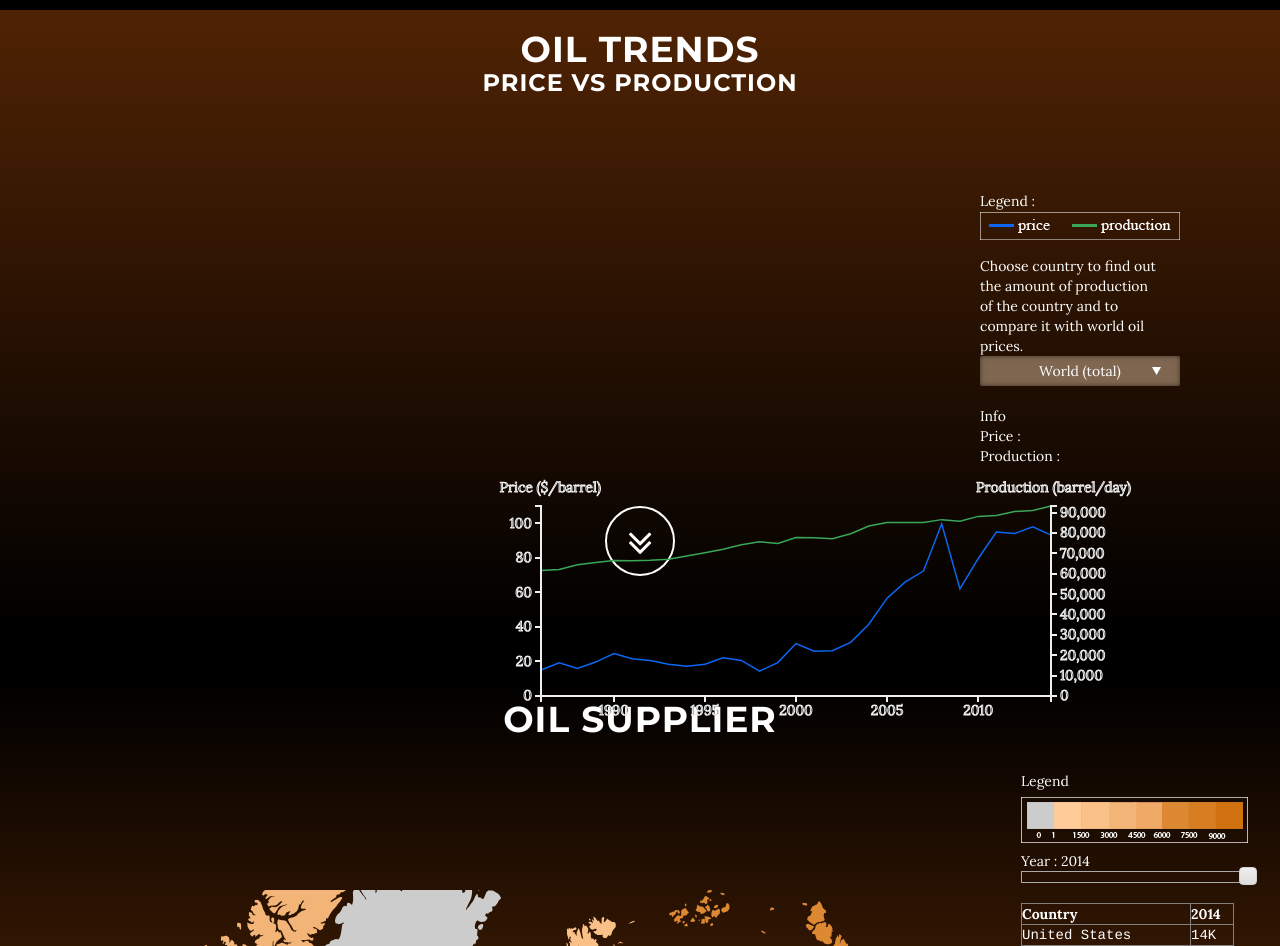
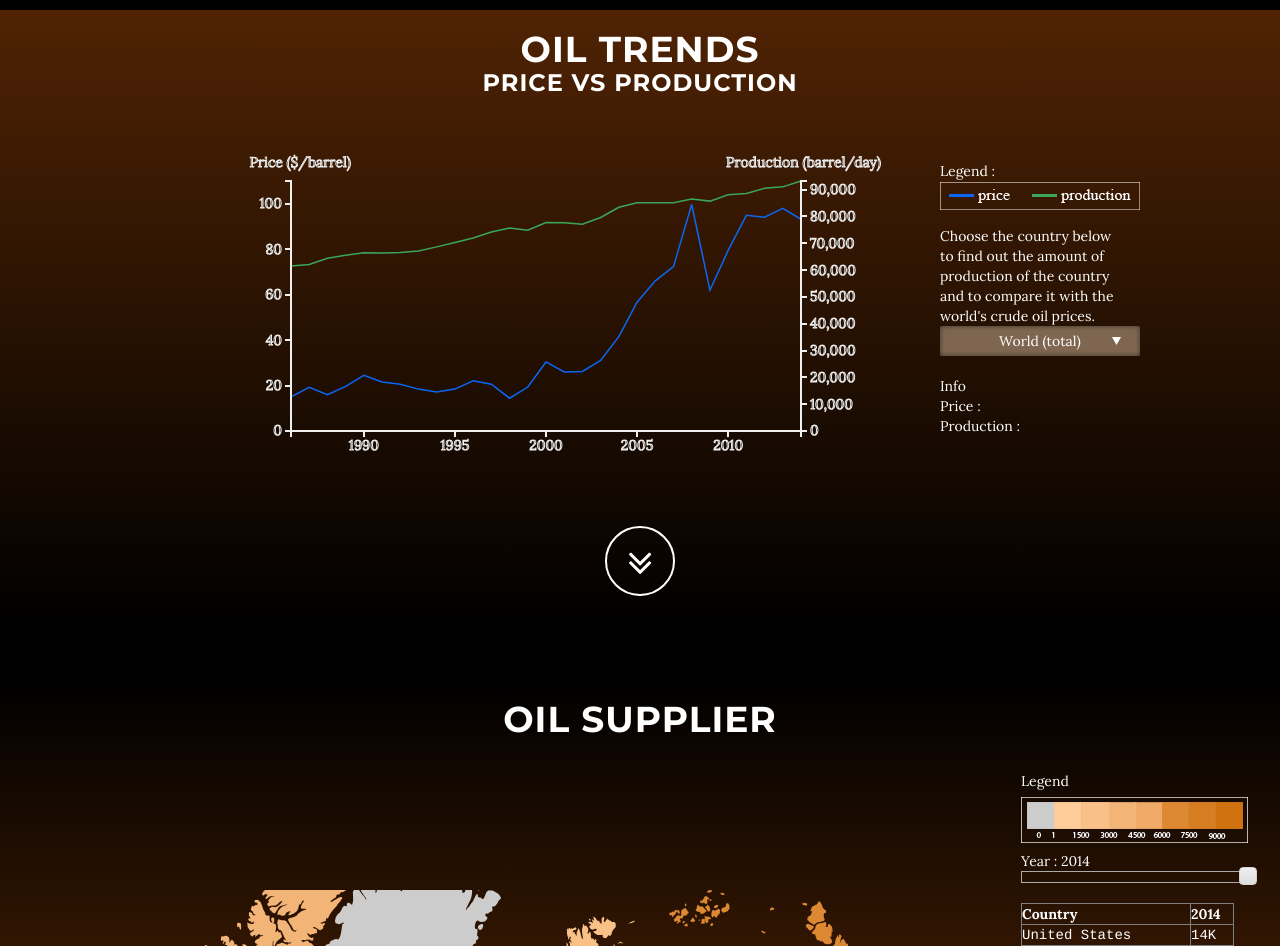
Before and after one commit to rakhmatullahyoga/OilFacts, a plain HTML site: page index.html in a window 1280 px wide. Shown: the part 840-1786 px from the top of the page. Drawn offline with Linux system fonts and the light colour scheme.

Commit message:
rapiin dikit

```diff
--- a/css/grayscale.css
+++ b/css/grayscale.css
@@ -38,7 +38,7 @@ h1 {
 }
 
 h3 {
-    margin: 0 0 70px;
+    margin: 0 0 40px;
     text-transform: uppercase;
     font-family: Montserrat,"Helvetica Neue",Helvetica,Arial,sans-serif;
     font-weight: 700;
--- a/css/oilfacts.css
+++ b/css/oilfacts.css
@@ -93,7 +93,9 @@ body {
 #map svg{
 }
 #charts {
-	height:325px;
+	height:375px;
+	display:block;
+	overflow:auto;
 	width:100%;
 	vertical-align: middle;
 }
@@ -103,7 +105,7 @@ body {
 	left: 0;
 	right: 0;
 	padding-top: 15px;
-	margin-left: 350px;
+	margin-left: 200px;
 }
 #production {
 	height:275px;
@@ -127,7 +129,7 @@ body {
 }
 #support-panel {
 	float:right;
-	margin-right : 110px;
+	margin-right : 150px;
     width: 200px;
     height: auto;
     padding: 10px;
--- a/index.html
+++ b/index.html
@@ -9,8 +9,8 @@
     <meta name="description" content="">
     <meta name="author" content="">
 
-
     <title>OilFacts</title>
+    <link href="img/favicon.ico" rel="icon" type="image/x-icon"/>
 
     <!-- Bootstrap Core CSS -->
     <link href="css/bootstrap.min.css" rel="stylesheet">
@@ -100,7 +100,7 @@
                     <div id="support-panel">
                         <div class="text-annotation">Legend :</div>
                         <div id="legend" class="legend-trends"></div>
-                        <div class="text-annotation">Choose country to find out the amount of production of the country and to compare it with world oil prices.</div>
+                        <div class="text-annotation">Choose the country below to find out the amount of production of the country and to compare it with the world's crude oil prices.</div>
                         <div>
                             <form class="demo">
                                 <select id="countrySelector">
--- a/js/oilfacts-price.js
+++ b/js/oilfacts-price.js
@@ -2,7 +2,7 @@ function loadGraph() {
   // ukuran chart
   var margin = {top: 30, right: 20, bottom: 20, left: 50},
       width = 580 - margin.left - margin.right,
-      height = 240 - margin.top - margin.bottom;
+      height = 300 - margin.top - margin.bottom;
 
   // bikin skala x-axis dan y-axis
   var x = d3.time.scale()
```
Also changed, not shown: img/favicon.ico (added).
